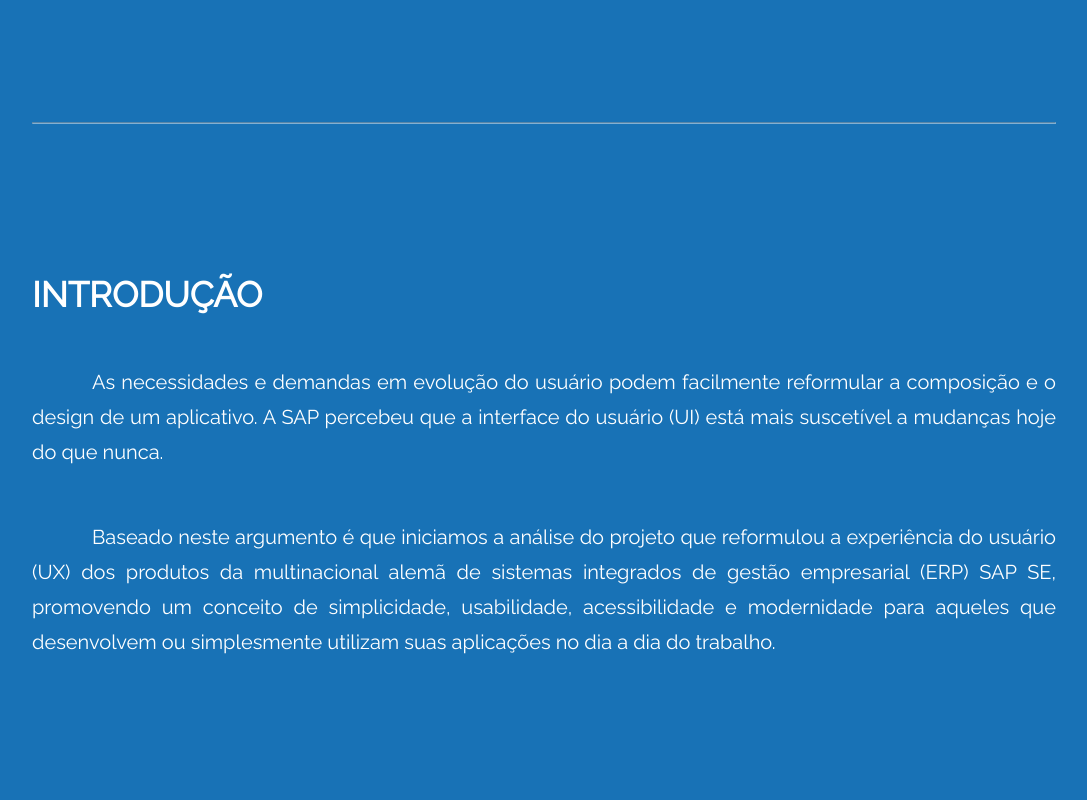
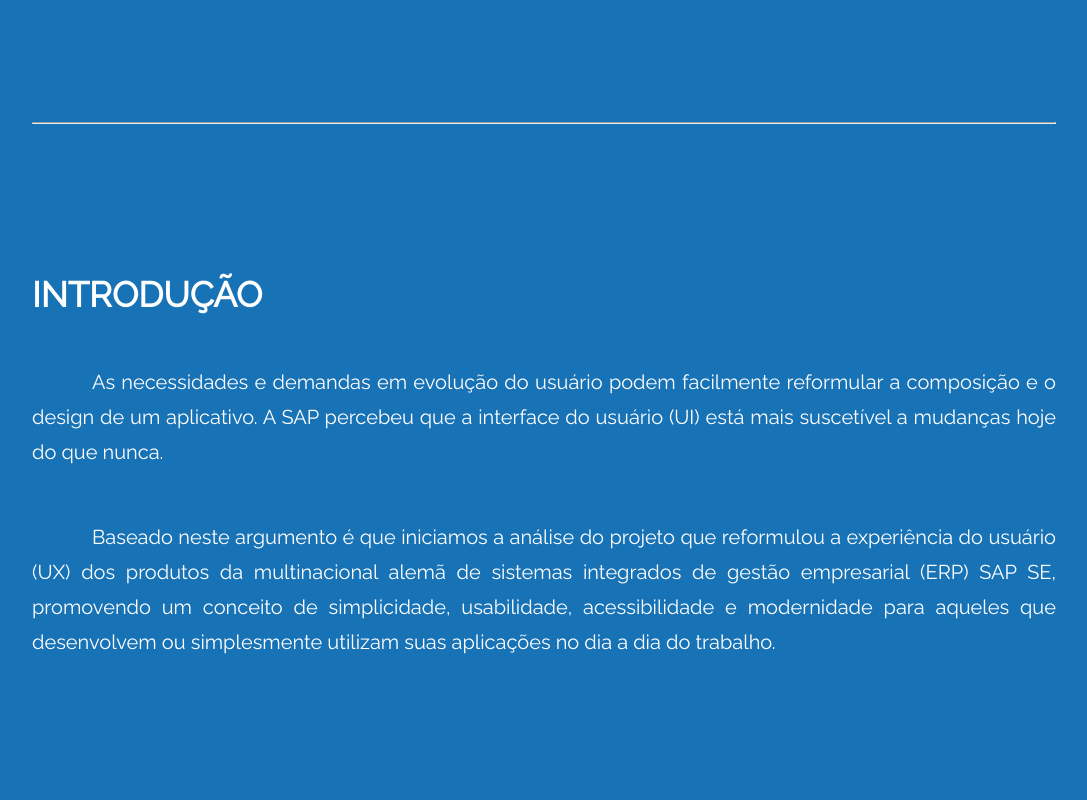
Before and after one commit to ghfa/ui5, a plain HTML site: page index.html in a window 1280 px wide. Shown: the part 880-1680 px from the top of the page, without its empty margins (96-1183 px from the left). Drawn offline with Linux system fonts and the light colour scheme.

Commit message:
Update style.css

```diff
--- a/css/style.css
+++ b/css/style.css
@@ -40,7 +40,7 @@ p {	text-align: justify; text-indent: 3em; margin-top: 50px; line-height: 35px;
 
 .pItalic { font-style: italic; padding-left: 20%; line-height: normal; }
 
-hr { margin: 0 10% 0 10%; color: #fff; opacity: 0.5; }
+hr { margin: 0 10% 0 10%; color: #fff; }
 
 footer p { text-align: center; text-indent: 0; margin-bottom: 50px; }
 
```
